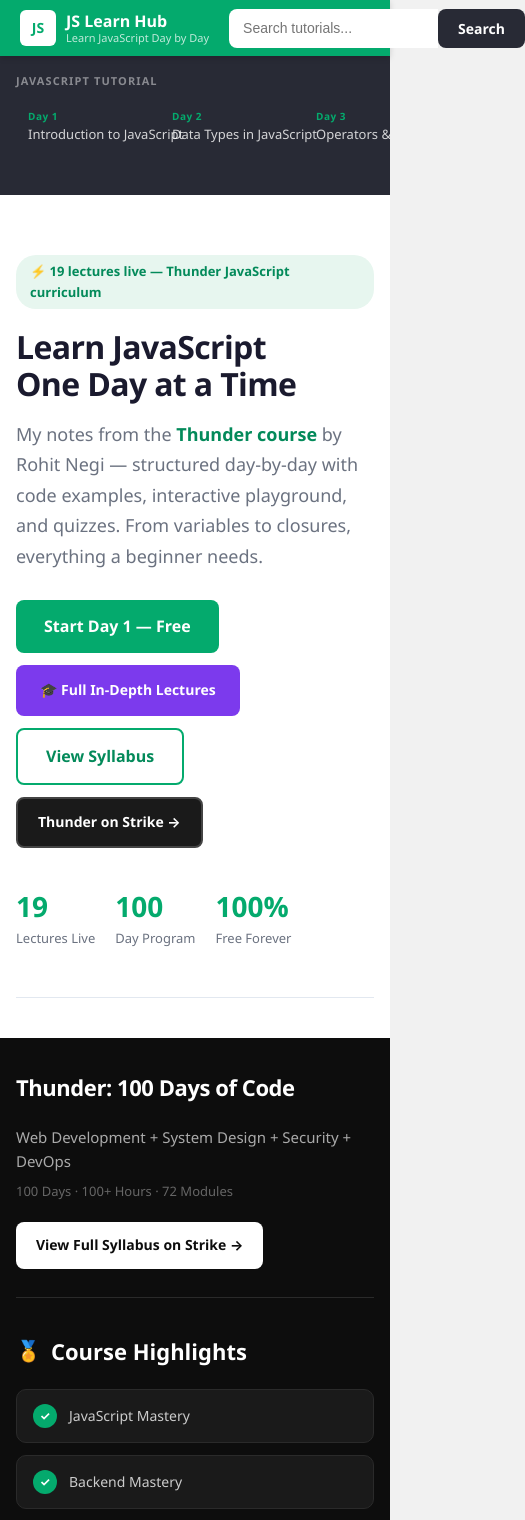
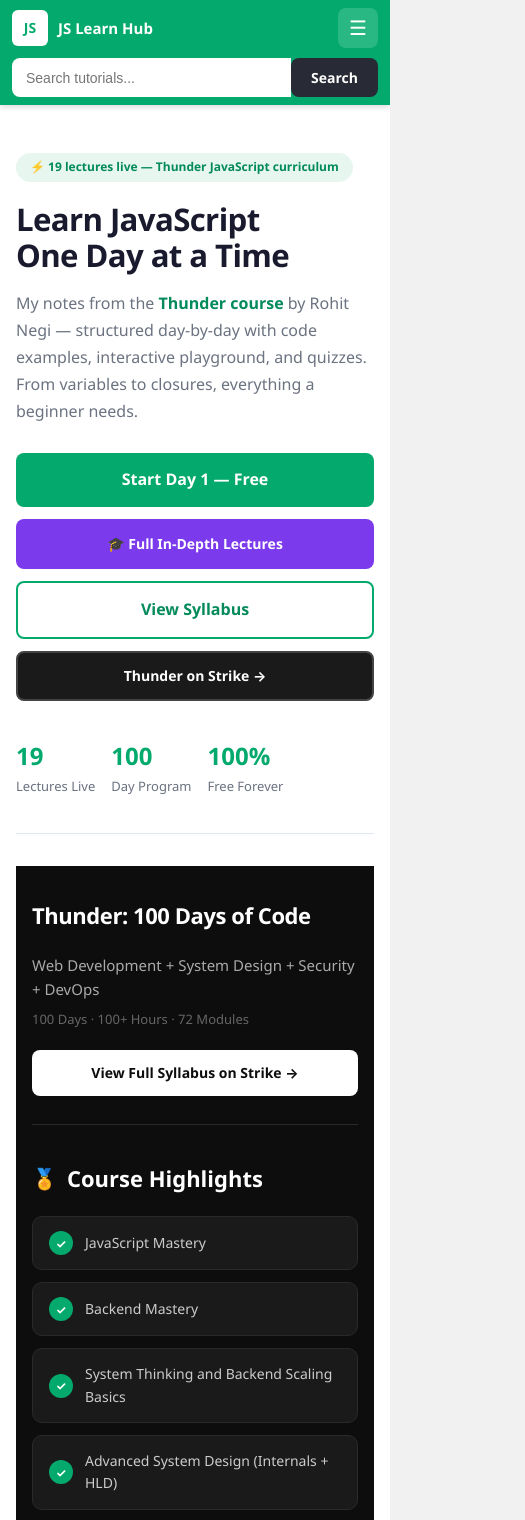
Before and after one commit to sumitrawaltiger/best-udemy-courses-of-fullstack, a React (Vite) app: page / in a window 390 px wide. Shown: the top 1520 px of the page, 525 px wide, since content can reach past the window. Built offline with nearby package versions, Linux system fonts and the light colour scheme.

Commit message:
Making website responsive

```diff
--- a/src/components/Header.jsx
+++ b/src/components/Header.jsx
@@ -4,6 +4,7 @@
 
 export default function Header({ onSearch }) {
   const [query, setQuery] = useState('');
+  const [menuOpen, setMenuOpen] = useState(false);
   const navigate = useNavigate();
 
   function handleSearch(e) {
@@ -11,13 +12,18 @@
     if (query.trim()) {
       navigate(`/?q=${encodeURIComponent(query.trim())}`);
       onSearch?.(query.trim());
+      setMenuOpen(false);
     }
+  }
+
+  function closeMenu() {
+    setMenuOpen(false);
   }
 
   return (
     <header className="header">
       <div className="header-inner">
-        <Link to="/" className="logo">
+        <Link to="/" className="logo" onClick={closeMenu}>
           <span className="logo-icon">JS</span>
           <div className="logo-text">
             <span className="logo-name">JS Learn Hub</span>
@@ -38,15 +44,26 @@
           </button>
         </form>
 
-        <nav className="header-nav">
-          <Link to="/">Home</Link>
-          <a href="/#syllabus">Syllabus</a>
-          <Link to="/learn/introduction-to-javascript">Start Learning</Link>
+        <button
+          type="button"
+          className="menu-toggle"
+          onClick={() => setMenuOpen((open) => !open)}
+          aria-expanded={menuOpen}
+          aria-label="Toggle navigation menu"
+        >
+          {menuOpen ? '✕' : '☰'}
+        </button>
+
+        <nav className={`header-nav ${menuOpen ? 'open' : ''}`}>
+          <Link to="/" onClick={closeMenu}>Home</Link>
+          <a href="/#syllabus" onClick={closeMenu}>Syllabus</a>
+          <Link to="/learn/introduction-to-javascript" onClick={closeMenu}>Start Learning</Link>
           <a
             href={discordCommunity}
             target="_blank"
             rel="noopener noreferrer"
             className="header-discord"
+            onClick={closeMenu}
           >
             Discord
           </a>
--- a/src/components/Layout.jsx
+++ b/src/components/Layout.jsx
@@ -1,16 +1,18 @@
-import { Outlet, useParams } from 'react-router-dom';
+import { Outlet, useParams, useLocation } from 'react-router-dom';
 import Header from './Header';
 import Sidebar from './Sidebar';
 import { discordCommunity } from '../data/syllabus';
 
 export default function Layout() {
   const { slug } = useParams();
+  const location = useLocation();
+  const showSidebar = location.pathname.startsWith('/learn');
 
   return (
     <div className="app">
       <Header />
-      <div className="main-layout">
-        <Sidebar currentSlug={slug} />
+      <div className={`main-layout ${showSidebar ? 'with-sidebar' : 'no-sidebar'}`}>
+        {showSidebar && <Sidebar currentSlug={slug} />}
         <main className="content">
           <Outlet />
         </main>
--- a/src/index.css
+++ b/src/index.css
@@ -28,6 +28,7 @@
 
 html {
   scroll-behavior: smooth;
+  overflow-x: hidden;
 }
 
 body {
@@ -38,6 +39,7 @@
   color: var(--text);
   background: var(--bg-page);
   -webkit-font-smoothing: antialiased;
+  overflow-x: hidden;
 }
 
 #root {
@@ -171,6 +173,24 @@
 .header-nav a.header-discord:hover {
   background: #4752c4;
   text-decoration: none;
+}
+
+.menu-toggle {
+  display: none;
+  background: rgba(255, 255, 255, 0.15);
+  border: none;
+  color: #fff;
+  width: 40px;
+  height: 40px;
+  border-radius: 8px;
+  font-size: 20px;
+  cursor: pointer;
+  flex-shrink: 0;
+  line-height: 1;
+}
+
+.menu-toggle:hover {
+  background: rgba(255, 255, 255, 0.25);
 }
 
 .footer-community {
@@ -967,11 +987,14 @@
 
 .syllabus-section {
   width: 100vw;
-  margin-left: calc(-50vw + 50%);
+  max-width: 100vw;
+  margin-left: calc(50% - 50vw);
+  margin-right: calc(50% - 50vw);
   background: #0d0d0d;
   color: #e5e5e5;
   padding: 48px 24px;
   margin-bottom: 48px;
+  box-sizing: border-box;
 }
 
 .syllabus-inner {
@@ -1694,7 +1717,76 @@
 
 /* ── Responsive ── */
 @media (max-width: 900px) {
-  .main-layout {
+  :root {
+    --header-height: auto;
+  }
+
+  .header-inner {
+    flex-wrap: wrap;
+    height: auto;
+    min-height: 56px;
+    padding: 10px 16px;
+    gap: 10px;
+    position: relative;
+  }
+
+  .logo {
+    flex: 1;
+    min-width: 0;
+  }
+
+  .logo-tagline {
+    display: none;
+  }
+
+  .search-form {
+    order: 3;
+    flex: 1 1 100%;
+    max-width: none;
+    width: 100%;
+  }
+
+  .menu-toggle {
+    display: flex;
+    align-items: center;
+    justify-content: center;
+  }
+
+  .header-nav {
+    display: none;
+    position: absolute;
+    top: 100%;
+    left: 0;
+    right: 0;
+    flex-direction: column;
+    align-items: stretch;
+    gap: 4px;
+    background: var(--green-dark);
+    padding: 12px 16px 16px;
+    box-shadow: 0 6px 16px rgba(0, 0, 0, 0.2);
+    z-index: 200;
+  }
+
+  .header-nav.open {
+    display: flex;
+  }
+
+  .header-nav a {
+    padding: 10px 12px;
+    border-radius: 6px;
+  }
+
+  .header-nav a:hover {
+    background: rgba(255, 255, 255, 0.1);
+    text-decoration: none;
+  }
+
+  .header-nav a.header-discord {
+    text-align: center;
+    margin-top: 4px;
+  }
+
+  .main-layout.with-sidebar {
     flex-direction: column;
   }
 
@@ -1702,26 +1794,58 @@
     width: 100%;
     height: auto;
     position: static;
-    padding: 16px 0;
+    z-index: 50;
+    padding: 12px 0;
+    box-shadow: 0 2px 8px rgba(0, 0, 0, 0.15);
+  }
+
+  .sidebar-heading {
+    padding: 0 16px;
+    margin-bottom: 10px;
   }
 
   .sidebar-nav {
+    display: flex;
     flex-direction: row;
+    flex-wrap: nowrap;
     overflow-x: auto;
-    padding: 0 12px;
-    gap: 4px;
+    overflow-y: hidden;
+    padding: 0 12px 4px;
+    gap: 8px;
+    -webkit-overflow-scrolling: touch;
+    scrollbar-width: thin;
   }
 
   .sidebar-link {
+    flex: 0 0 auto;
+    flex-shrink: 0;
+    flex-direction: row;
+    align-items: center;
+    gap: 0;
     border-left: none;
-    border-bottom: 3px solid transparent;
+    border-bottom: none;
+    border-radius: 8px;
+    padding: 8px 14px;
+    min-width: unset;
     white-space: nowrap;
-    min-width: 140px;
+    background: rgba(255, 255, 255, 0.06);
+  }
+
+  .sidebar-link:hover {
+    background: rgba(255, 255, 255, 0.12);
   }
 
   .sidebar-link.active {
-    border-bottom-color: var(--green);
+    background: rgba(4, 170, 109, 0.35);
     border-left-color: transparent;
+  }
+
+  .sidebar-day {
+    font-size: 13px;
+  }
+
+  .sidebar-title {
+    display: none;
   }
 
   .sidebar-topics,
@@ -1733,12 +1857,68 @@
     padding: 20px 16px;
   }
 
-  .header-nav {
-    display: none;
-  }
-
-  .search-form {
-    max-width: none;
+  .main-layout.no-sidebar .content {
+    padding: 20px 16px;
+  }
+
+  .hero {
+    padding: 28px 0 36px;
+    margin-bottom: 32px;
+  }
+
+  .hero h1 {
+    font-size: clamp(28px, 8vw, 40px);
+  }
+
+  .hero-desc {
+    font-size: 16px;
+  }
+
+  .hero-actions {
+    flex-direction: column;
+    align-items: stretch;
+  }
+
+  .hero-actions .btn-lg {
+    width: 100%;
+    text-align: center;
+    justify-content: center;
+  }
+
+  .hero-stats {
+    flex-wrap: wrap;
+    gap: 20px 28px;
+  }
+
+  .syllabus-hero {
+    flex-direction: column;
+    align-items: stretch;
+  }
+
+  .syllabus-hero-title {
+    font-size: 22px;
+  }
+
+  .btn-strike,
+  .btn-strike-outline {
+    width: 100%;
+    text-align: center;
+    box-sizing: border-box;
+  }
+
+  .syllabus-header {
+    flex-direction: column;
+    align-items: flex-start;
+  }
+
+  .phase-header {
+    padding: 14px 16px;
+    gap: 12px;
+  }
+
+  .phase-title {
+    font-size: 14px;
+    line-height: 1.35;
   }
 
   .lecture-card {
@@ -1764,10 +1944,21 @@
 
   .syllabus-section {
     padding: 32px 16px;
+    width: 100%;
+    max-width: 100%;
+    margin-left: 0;
+    margin-right: 0;
   }
 
   .module-row {
-    padding-left: 20px;
+    padding: 12px 16px;
+    flex-wrap: wrap;
+    gap: 8px;
+  }
+
+  .module-day {
+    width: 100%;
+    margin-left: 42px;
   }
 
   .chapter-nav {
@@ -1777,14 +1968,60 @@
   .nav-next {
     text-align: left;
   }
+
+  .chapter-header h1 {
+    font-size: clamp(22px, 6vw, 32px);
+  }
+
+  .code-playground,
+  .playground-editor {
+    overflow-x: auto;
+  }
 }
 
 @media (max-width: 480px) {
+  .header-inner {
+    padding: 8px 12px;
+  }
+
+  .logo-name {
+    font-size: 15px;
+  }
+
+  .hero-badge {
+    font-size: 12px;
+    line-height: 1.4;
+  }
+
   .hero-stats {
-    gap: 20px;
+    gap: 16px;
+  }
+
+  .stat strong {
+    font-size: 24px;
   }
 
   .roadmap-grid {
     grid-template-columns: repeat(5, 1fr);
   }
-}
+
+  .roadmap-100 {
+    grid-template-columns: repeat(5, 1fr);
+  }
+
+  .highlights-grid {
+    grid-template-columns: 1fr;
+  }
+
+  .phase-num {
+    width: 32px;
+    height: 32px;
+    font-size: 14px;
+  }
+
+  .section-header {
+    flex-direction: column;
+    align-items: flex-start;
+    gap: 8px;
+  }
+}
```
